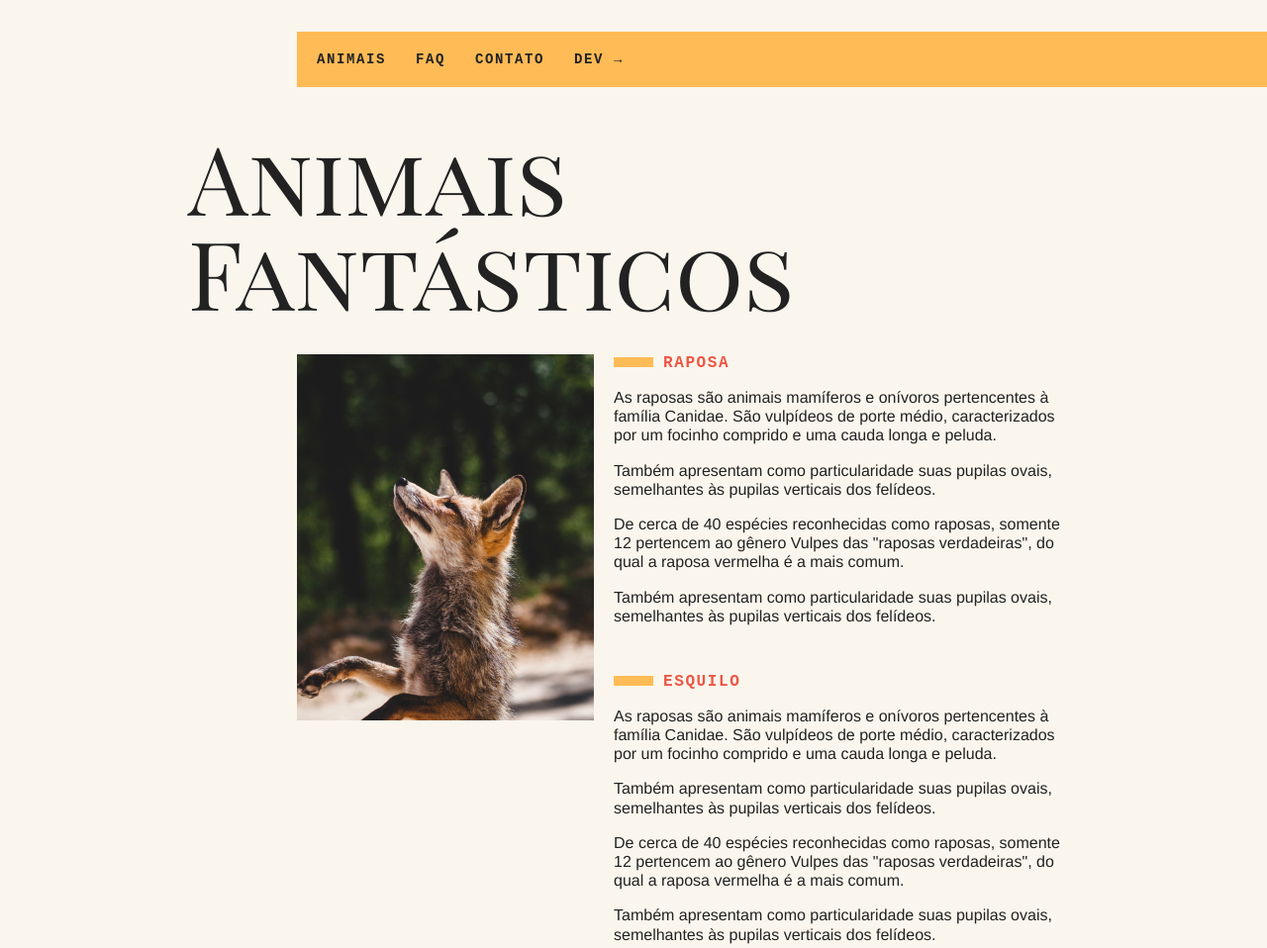
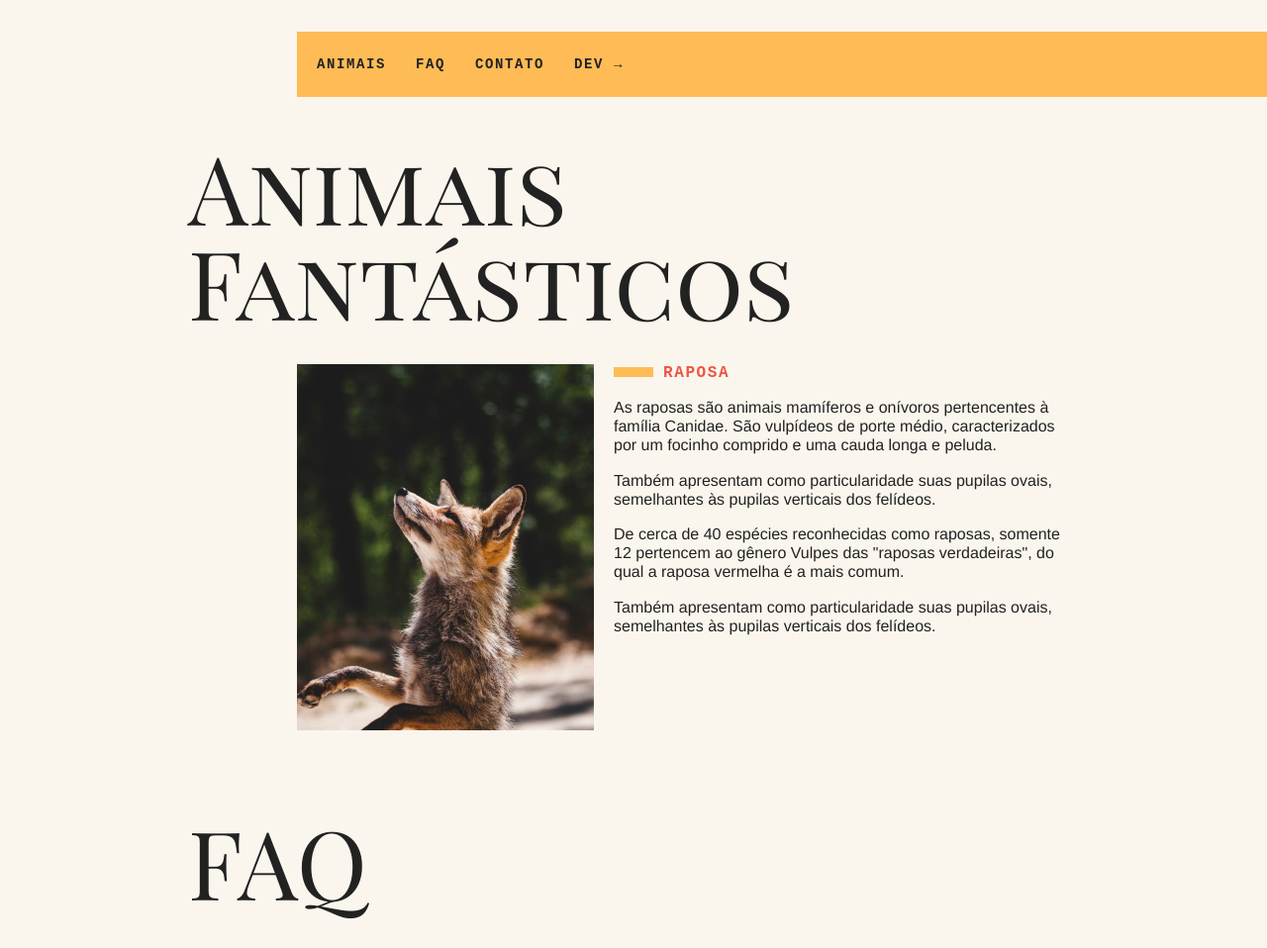
Before and after one commit to PedroAntonny/Animais-Fantasticos, a plain HTML site: page index.html in a window 1280 px wide. Shown: the top 958 px of the page at 99% size. Drawn offline with Linux system fonts and the light colour scheme.

Commit message:
add JavaScript nav

```diff
--- a/css/style.css
+++ b/css/style.css
@@ -44,7 +44,7 @@ body {
 
 .menu li a {
   display: block;
-  padding: 10px;
+  padding: 15px 10px;
   margin-right: 10px;
   color: #222;
   text-decoration: none;
@@ -103,6 +103,10 @@ body {
   height: 370px;
   overflow-y: scroll;
   grid-column: 2;
+}
+
+.animais-lista li {
+  cursor: pointer;
 }
 
 .animais-lista::-webkit-scrollbar {
@@ -215,3 +219,23 @@ body {
     margin-bottom: 0px;
   }
 }
+
+.js .js-tabcontent section {
+  display: none;
+}
+
+.js-tabcontent section.ativo {
+  display: block !important;
+  animation: show .5s forwards;
+}
+
+@keyframes show {
+  from {
+    opacity: 0;
+    transform: translate3d(-30px, 0, 0);
+  }
+  to {
+    opacity: 1;
+    transform: translate3d(0, 0, 0);
+  }
+}
--- a/index.html
+++ b/index.html
@@ -8,6 +8,9 @@
   <meta name="viewport" content="width=device-width, initial-scale=1.0">
   <title>Animais Fantásticos</title>
   <link href="https://fonts.googleapis.com/css2?family=Playfair+Display&family=Playfair+Display+SC&display=swap" rel="stylesheet">
+  <script>
+    document.documentElement.className += ' js';
+  </script>
   <link rel="stylesheet" href="css/style.css">
 </head>
 
@@ -18,14 +21,14 @@
       <li><a href="#animais">Animais</a></li>
       <li><a href="#faq">Faq</a></li>
       <li><a href="#contato">Contato</a></li>
-      <li><a href="httpse://www.origamid.com/">Dev →</a></li>
+      <li><a href="https://www.origamid.com/">Dev →</a></li>
     </ul>
   </nav>
 
   <section class="grid-section animais" id="animais">
     <h1 class="titulo">Animais Fantásticos</h1>
 
-    <ul class="animais-lista">
+    <ul class="animais-lista js-tabmenu">
       <li>
         <img src="img/imagem1.jpg" alt="Raposa">
       </li>
@@ -46,9 +49,9 @@
       </li>
     </ul>
 
-    <div class="animais-descricao">
-      <h2>Raposa</h2>
+    <div class="animais-descricao js-tabcontent">
       <section>
+        <h2>Raposa</h2>
         <p>As raposas são animais mamíferos e onívoros pertencentes à família Canidae. São vulpídeos de porte médio, caracterizados
           por um focinho comprido e uma cauda longa e peluda.</p>
         <p>Também apresentam como particularidade suas pupilas ovais, semelhantes às pupilas verticais dos felídeos.</p>
@@ -134,7 +137,7 @@
   <footer class="copy">
     <p>Todos os direitos reservados.</p>
   </footer>
-  <script src="main.js"></script>
+  <script src="script.js"></script>
 </body>
 
 </html>
--- a/script.js
+++ b/script.js
@@ -0,0 +1,22 @@
+function initiTabNav() {
+  const tabMenu = document.querySelectorAll(".js-tabmenu li")
+  const tabContent = document.querySelectorAll(".js-tabcontent section")
+
+  if (tabMenu.length && tabContent.length) {
+    tabContent[0].classList.add("ativo")
+
+    function activeTab(index) {
+      tabContent.forEach((section) => {
+        section.classList.remove("ativo")
+      })
+      tabContent[index].classList.add("ativo")
+    }
+
+    tabMenu.forEach((itemMenu, index) => {
+      itemMenu.addEventListener("click", () => {
+        activeTab(index)
+      })
+    })
+  }
+}
+initiTabNav();
```
